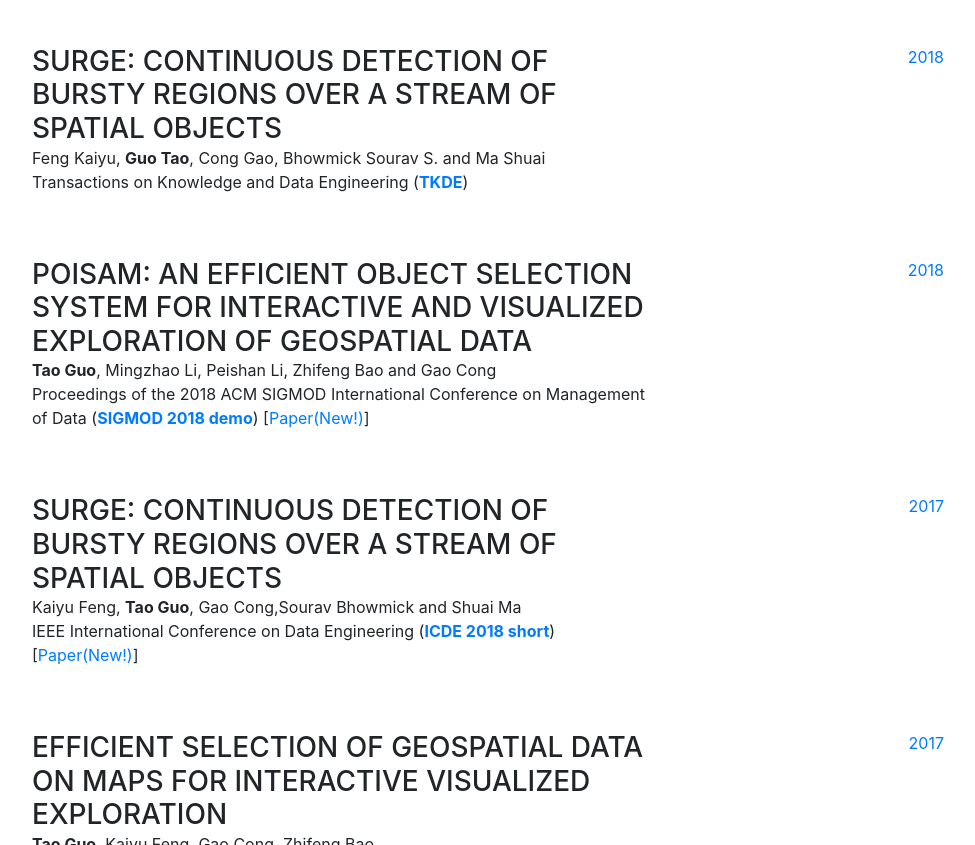
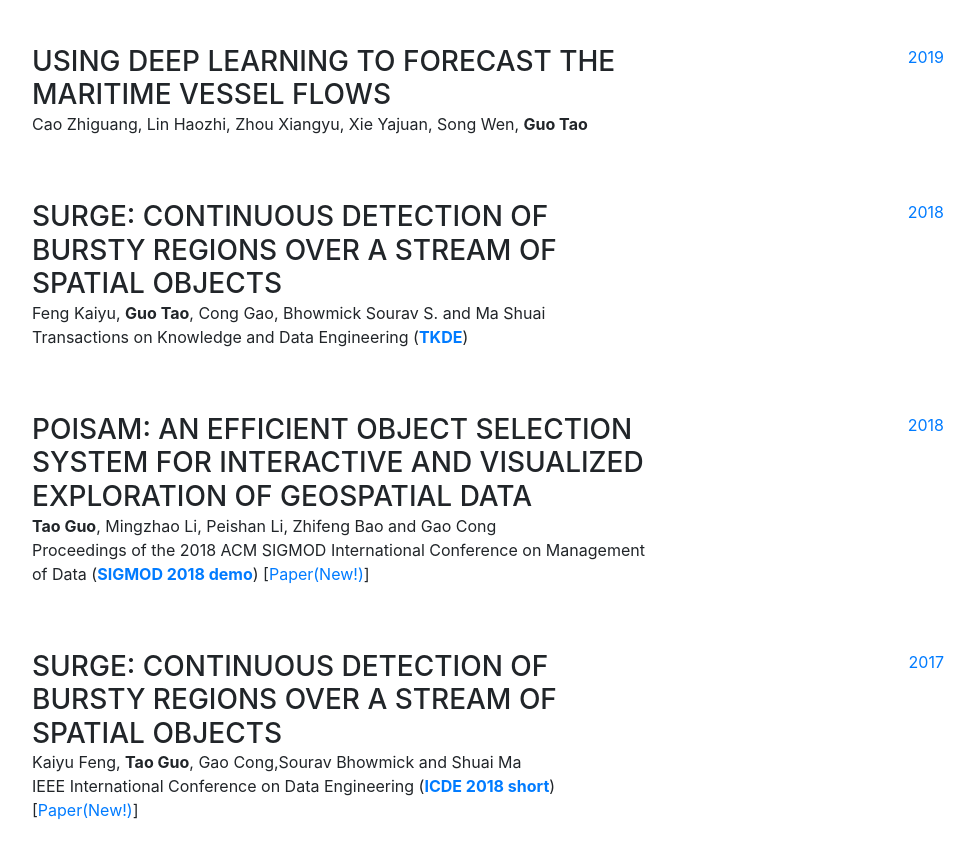
Before and after one commit to darkgt/darkgt.github.io, a website with bundled scripts: page index.html in a window 1280 px wide. Shown: the part 3518-4363 px from the top of the page, without its empty margins (288-1263 px from the left). Built offline with nearby package versions, Linux system fonts and the light colour scheme; a web font is replaced by a local one.

Commit message:
Update index.html

```diff
--- a/index.html
+++ b/index.html
@@ -300,6 +300,21 @@ Social Networks
           <div class="resume-item d-flex flex-column flex-md-row mb-5">
             <div class="resume-content mr-auto">
               <h3 class="mb-0">
+              Using Deep Learning to Forecast the Maritime Vessel Flows
+              </h3>
+              <div>Cao Zhiguang, Lin Haozhi, Zhou Xiangyu, Xie Yajuan, Song Wen, <b>Guo Tao</b> </div>
+              <!-- <p>Transactions on Knowledge and Data Engineering (<b><a href="">TKDE</a></b>)  -->
+                <!-- [<a target="_blank" style="" title="" href="">Paper(New!)</a>] -->
+              </p>
+            </div>
+            <div class="resume-date text-md-right">
+              <span class="text-primary">2019</span>
+            </div>
+          </div>
+
+          <div class="resume-item d-flex flex-column flex-md-row mb-5">
+            <div class="resume-content mr-auto">
+              <h3 class="mb-0">
               SURGE: Continuous Detection of Bursty Regions Over a Stream of Spatial Objects
               </h3>
               <div>Feng Kaiyu, <b>Guo Tao</b>, Cong Gao, Bhowmick Sourav S. and Ma Shuai</div>
```
